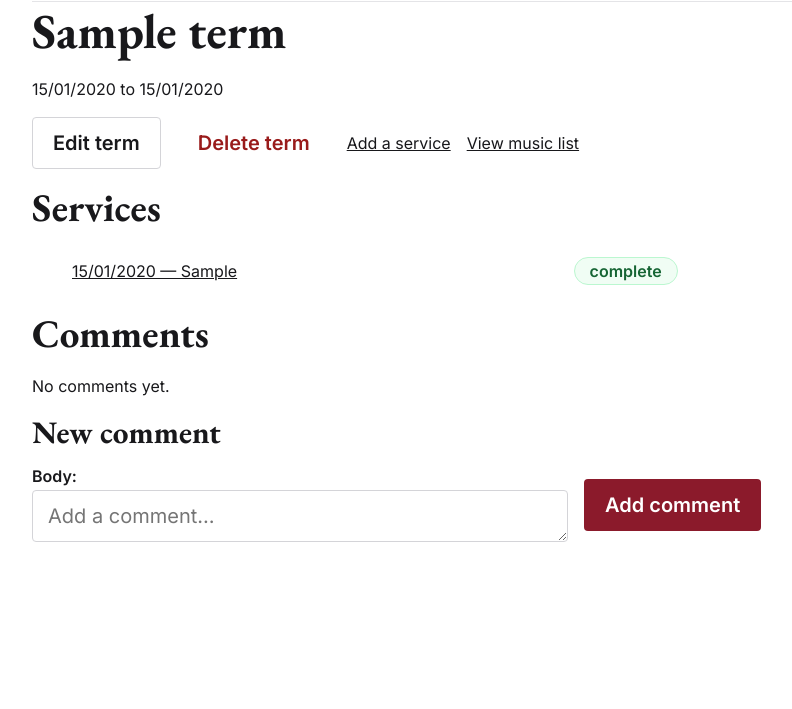
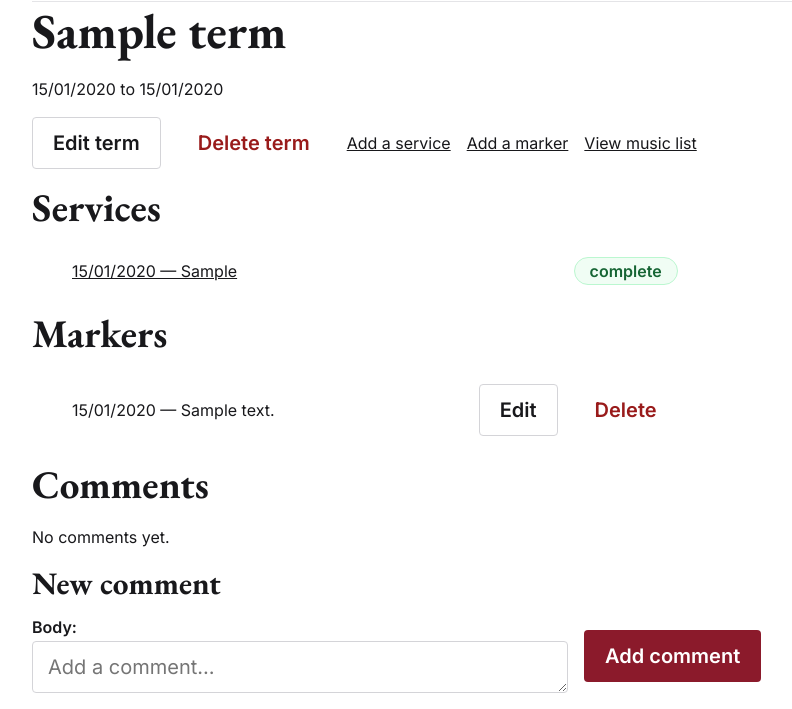
Before and after one commit to StockoL/precentor, a Django app: page /terms/1/ in a window 1280 px wide. Shown: the part 91-800 px from the top of the page, without its empty margins (6-798 px from the left). Run offline with Django 5.2, Linux system fonts and the light colour scheme; a user stored in the database is signed in; tables that the repository leaves empty hold one stand-in row (values such as "Sample post").

Commit message:
Add CRUD for TermMarker and surface it on the term page
Mirrors the existing Term/Service create/update/delete pattern
(ConductorRequiredMixin-gated views, a ModelForm, generic-view default
templates). Term detail now lists a term's markers alongside its
services, with add/edit/delete links.

```diff
--- a/planning/templates/planning/term_detail.html
+++ b/planning/templates/planning/term_detail.html
@@ -9,6 +9,7 @@
         <a class="btn-ghost" href="{% url 'planning:term_update' term.pk %}">Edit term</a>
         <a class="btn-danger" href="{% url 'planning:term_delete' term.pk %}">Delete term</a>
         <a href="{% url 'planning:service_create' term.pk %}">Add a service</a>
+        <a href="{% url 'planning:marker_create' term.pk %}">Add a marker</a>
         <a href="{% url 'planning:term_music_list' term.pk %}">View music list</a>
     </div>
 
@@ -25,6 +26,23 @@
             {% endfor %}
         </ul>
     </div>
+
+    <div class="flow">
+        <h2>Markers</h2>
+        <ul role="list" class="flow">
+            {% for marker in markers %}
+            <li class="list-row">
+                {{ marker.date|date:"d/m/Y" }} — {{ marker.text }}
+                <span class="cluster">
+                    <a class="btn-ghost" href="{% url 'planning:marker_update' marker.pk %}">Edit</a>
+                    <a class="btn-danger" href="{% url 'planning:marker_delete' marker.pk %}">Delete</a>
+                </span>
+            </li>
+            {% empty %}
+            <li>No markers yet.</li>
+            {% endfor %}
+        </ul>
+    </div>
 </div>
 
 {% include "comments/_thread.html" with object_id=term.pk %}
--- a/planning/urls.py
+++ b/planning/urls.py
@@ -32,6 +32,21 @@ urlpatterns = [
         "terms/<int:term_pk>/music-list/", views.term_music_list, name="term_music_list"
     ),
     path(
+        "terms/<int:term_pk>/markers/add/",
+        views.TermMarkerCreateView.as_view(),
+        name="marker_create",
+    ),
+    path(
+        "markers/<int:pk>/edit/",
+        views.TermMarkerUpdateView.as_view(),
+        name="marker_update",
+    ),
+    path(
+        "markers/<int:pk>/delete/",
+        views.TermMarkerDeleteView.as_view(),
+        name="marker_delete",
+    ),
+    path(
         "services/<int:service_pk>/roles/add/", views.add_role, name="add_role"
     ),
     path("roles/<int:role_pk>/pieces/add/", views.add_piece, name="add_piece"),
--- a/planning/views.py
+++ b/planning/views.py
@@ -19,8 +19,14 @@ from comments.utils import attach_reply_forms
 from library.models import Score
 from precentor_project.utils import ajax_or_redirect
 
-from .forms import RolePieceForm, ServiceForm, ServiceRoleForm, TermForm
-from .models import RolePiece, Service, ServiceRole, Term
+from .forms import (
+    RolePieceForm,
+    ServiceForm,
+    ServiceRoleForm,
+    TermForm,
+    TermMarkerForm,
+)
+from .models import RolePiece, Service, ServiceRole, Term, TermMarker
 
 # --- Term views ---
 
@@ -43,6 +49,7 @@ class TermDetailView(LoginRequiredMixin, DetailView):
     def get_context_data(self, **kwargs):
         context = super().get_context_data(**kwargs)
         context["services"] = self.object.services.all()
+        context["markers"] = self.object.markers.all()
         context["content_type_id"] = ContentType.objects.get_for_model(Term).id
         context["comments"] = attach_reply_forms(
             self.object.comments.filter(parent__isnull=True).order_by("created_at")
@@ -236,3 +243,43 @@ def term_music_list(request, term_pk):
             "draft": draft,
         },
     )
+
+
+# --- TermMarker views ---
+
+
+class TermMarkerCreateView(ConductorRequiredMixin, CreateView):
+    model = TermMarker
+    form_class = TermMarkerForm
+
+    def get_context_data(self, **kwargs):
+        context = super().get_context_data(**kwargs)
+        context["term"] = get_object_or_404(Term, pk=self.kwargs["term_pk"])
+        return context
+
+    def form_valid(self, form):
+        form.instance.term = get_object_or_404(Term, pk=self.kwargs["term_pk"])
+        return super().form_valid(form)
+
+    def get_success_url(self):
+        return self.object.term.get_absolute_url()
+
+
+class TermMarkerUpdateView(ConductorRequiredMixin, UpdateView):
+    model = TermMarker
+    form_class = TermMarkerForm
+
+    def get_context_data(self, **kwargs):
+        context = super().get_context_data(**kwargs)
+        context["term"] = self.object.term
+        return context
+
+    def get_success_url(self):
+        return self.object.term.get_absolute_url()
+
+
+class TermMarkerDeleteView(ConductorRequiredMixin, DeleteView):
+    model = TermMarker
+
+    def get_success_url(self):
+        return self.object.term.get_absolute_url()
```
Also changed, not shown: planning/admin.py (+7 -1 lines), planning/forms.py (+10 -1 lines), planning/templates/planning/termmarker_confirm_delete.html (added, +14 -0 lines), planning/templates/planning/termmarker_form.html (added, +12 -0 lines).
